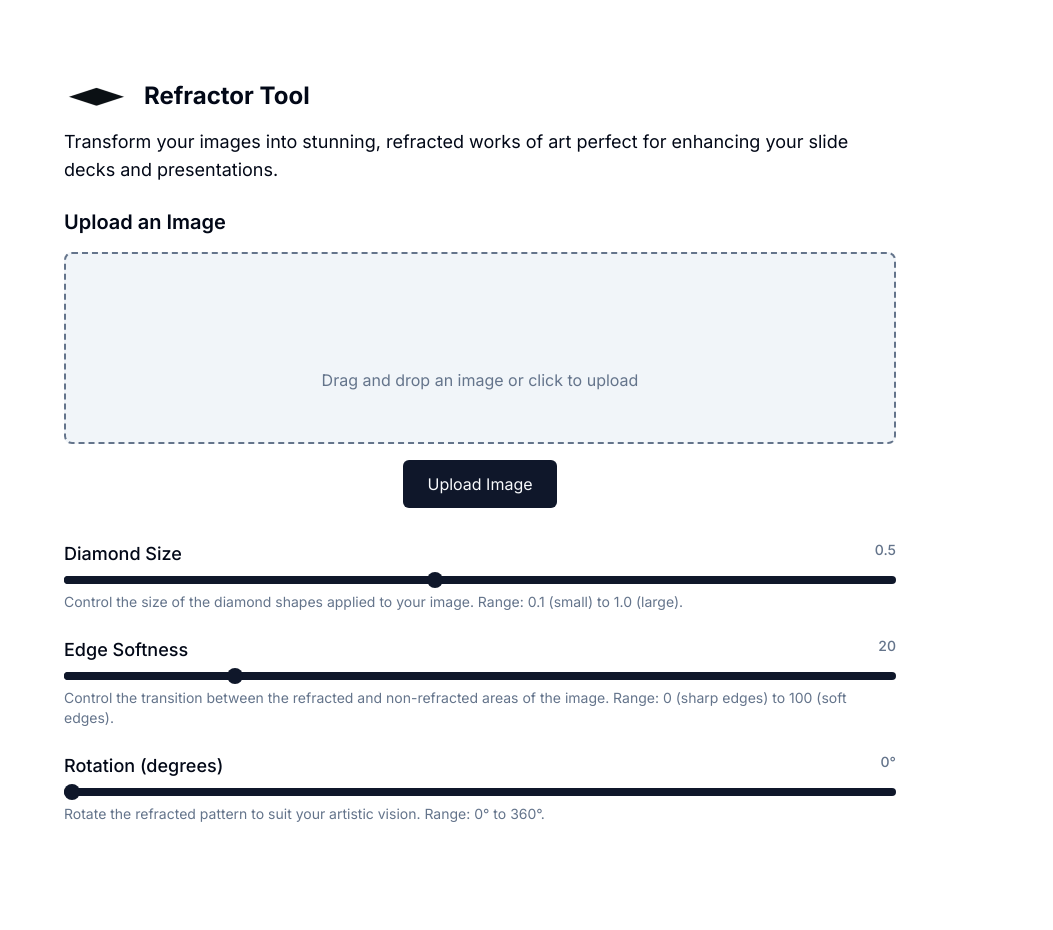
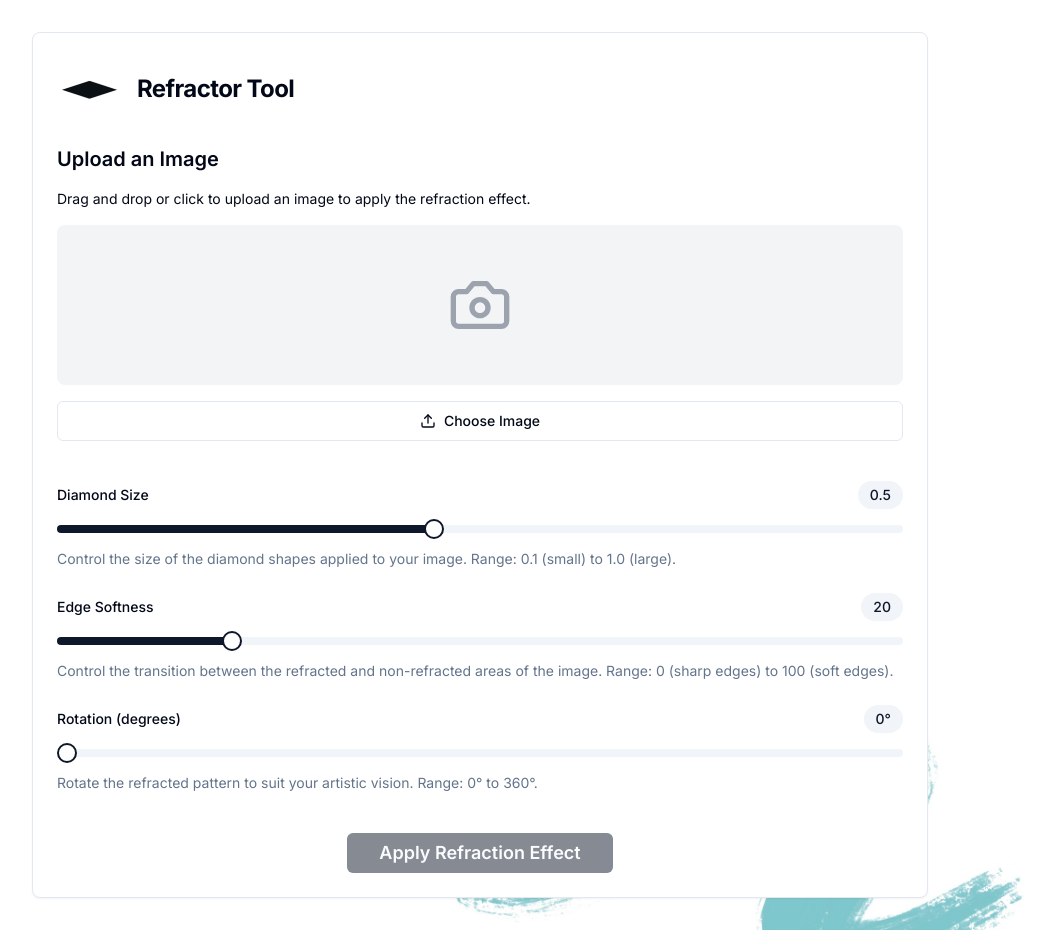
Before and after one commit to AISimplyExplained/distorted-img, a Next.js app: page / in a window 1280 px wide. Shown: the whole page, without its empty margins (160-1213 px from the left). Before the commit the page ends 888 px from the top, so only its background shows below. Built offline with nearby package versions, Linux system fonts and the light colour scheme.

Commit message:
final tweak #2

```diff
--- a/package.json
+++ b/package.json
@@ -9,6 +9,7 @@
     "lint": "next lint"
   },
   "dependencies": {
+    "@radix-ui/react-alert-dialog": "^1.1.1",
     "@radix-ui/react-label": "^2.1.0",
     "@radix-ui/react-slider": "^1.2.0",
     "@radix-ui/react-slot": "^1.1.0",
--- a/src/app/layout.tsx
+++ b/src/app/layout.tsx
@@ -16,7 +16,16 @@ export default function RootLayout({
 }>) {
   return (
     <html lang="en">
-      <body className={inter.className}>{children}</body>
+      <body className={inter.className}
+        style={{
+          backgroundImage: "url('/bg.jpg')", // Replace with your image path
+          backgroundSize: 'cover',
+          backgroundPosition: 'center',
+          backgroundRepeat: 'no-repeat',
+          backgroundAttachment: 'fixed',
+          minHeight: '100vh',
+        }
+      }>{children}</body>
     </html>
   );
 }
--- a/src/app/page.tsx
+++ b/src/app/page.tsx
@@ -2,9 +2,14 @@
 import React, { useState, ChangeEvent, FormEvent } from 'react';
 import { Label } from "@/components/ui/label";
 import { Slider } from "@/components/ui/slider";
+import { Card, CardContent, CardHeader, CardTitle } from "@/components/ui/card";
+import { Button } from "@/components/ui/button";
+import { Input } from "@/components/ui/input";
+import { AlertDialog, AlertDialogAction, AlertDialogContent, AlertDialogDescription, AlertDialogFooter, AlertDialogHeader, AlertDialogTitle, AlertDialogTrigger } from "@/components/ui/alert-dialog";
+import { Camera, Download, Upload, X } from "lucide-react";
 import imageCompression from 'browser-image-compression';
 
-const Home = () => {
+const RefractorTool: React.FC = () => {
   const [selectedFile, setSelectedFile] = useState<File | null>(null);
   const [diamondSize, setDiamondSize] = useState<number>(0.5);
   const [edgeSoftness, setEdgeSoftness] = useState<number>(20);
@@ -12,6 +17,8 @@ const Home = () => {
   const [resultImage, setResultImage] = useState<string | null>(null);
   const [loading, setLoading] = useState(false);
   const [error, setError] = useState<string | null>(null);
+  const [previewImage, setPreviewImage] = useState<string | null>(null);
+  const fileInputRef = React.useRef<HTMLInputElement>(null);
 
   const handleFileChange = async (event: ChangeEvent<HTMLInputElement>) => {
     if (event.target.files) {
@@ -26,6 +33,7 @@ const Home = () => {
         const compressedFile = await imageCompression(file, options);
         setSelectedFile(compressedFile);
         setResultImage(null);
+        setPreviewImage(URL.createObjectURL(compressedFile));
       } catch (error) {
         console.error('Error compressing image:', error);
         setError('Failed to compress the image. Please try again.');
@@ -90,84 +98,105 @@ const Home = () => {
     }
   };
 
+  const removeImage = (): void => {
+    setPreviewImage(null);
+    setSelectedFile(null);
+    if (fileInputRef.current) {
+      fileInputRef.current.value = "";
+    }
+  };
+
   return (
-    <div className="flex flex-col items-center justify-center min-h-screen bg-background p-8">
-      <div className="max-w-4xl w-full p-8 bg-card rounded-lg">
+    <Card className="w-full max-w-4xl mx-auto my-8">
+      <CardHeader className="pb-6">
         <div className="flex items-center space-x-4">
           <img
             src="dlogo.png"
             alt="Logo Creator"
             className="w-16 h-16 object-contain"
           />
-          <p className="text-2xl font-bold">
+          <CardTitle className="text-2xl font-bold">
             Refractor Tool
+          </CardTitle>
+        </div>
+      </CardHeader>
+      <CardContent className="space-y-10">
+        <div className="mb-10">
+          <h2 className="text-xl font-semibold mb-4">Upload an Image</h2>
+          <div className="flex flex-col md:flex-row gap-8">
+            <div className="flex-1 space-y-4">
+              <p className="text-sm">
+                Drag and drop or click to upload an image to apply the refraction effect.
               </p>
+              <div className="w-full h-40 bg-gray-100 rounded-lg flex items-center justify-center">
+                {previewImage ? (
+                  <div className="relative w-full h-full">
+                    <img
+                      src={previewImage}
+                      alt="Uploaded preview"
+                      className="w-full h-full object-cover rounded-lg"
+                    />
+                    <Button
+                      variant="outline"
+                      size="icon"
+                      onClick={removeImage}
+                      className="absolute top-2 right-2 z-10 rounded-full bg-background border border-input h-6 w-6 p-0"
+                    >
+                      <X className="h-3 w-3" />
+                    </Button>
                   </div>
-
-        <p className="text-lg mb-6 text-card-foreground">
-          Transform your images into stunning, refracted works of art perfect for enhancing your slide decks and
-          presentations.
-        </p>
-
-        <form onSubmit={handleSubmit} className="space-y-8">
-          <div className="flex flex-col gap-6 md:flex-row">
-            <div className="flex-1">
-              <h2 className="text-xl font-semibold mb-4">Upload an Image</h2>
-              {!selectedFile && !resultImage && (
-                  <div
-                      className="flex flex-col items-center justify-center w-full h-48 bg-muted rounded-lg p-4 border-2 border-dashed border-muted-foreground">
-                    <div className="w-12 h-12 text-muted-foreground mb-4">
-                      {/* You can add an upload icon here */}
+                ) : (
+                  <Camera className="h-16 w-16 text-gray-400" />
+                )}
               </div>
-                    <p className="text-center text-muted-foreground">Drag and drop an image or click to upload</p>
-                  </div>
-              )}
-              {selectedFile && !resultImage && (
-                  <div className="relative w-full h-48 overflow-hidden rounded-lg">
-                    <img
-                        src={URL.createObjectURL(selectedFile)}
-                        alt="Uploaded Image"
-                        className="w-full h-full object-cover"
+              <Button
+                onClick={() => fileInputRef.current?.click()}
+                className="w-full text-sm"
+                variant="outline"
+              >
+                <Upload className="mr-2 h-4 w-4" />
+                Choose Image
+              </Button>
+              <Input
+                id="image-upload"
+                ref={fileInputRef}
+                type="file"
+                accept="image/*"
+                onChange={handleFileChange}
+                className="hidden"
               />
             </div>
-              )}
-              <div className="mt-4 flex justify-center">
-                <label
-                    htmlFor="image-upload"
-                    className="inline-flex items-center justify-center px-6 py-3 bg-primary text-primary-foreground rounded-md cursor-pointer hover:bg-primary/90 transition-colors text-center"
-                >
-                  Upload Image
-                </label>
-                <input id="image-upload" type="file" accept="image/*" className="hidden" onChange={handleFileChange}/>
-              </div>
-            </div>
-
             {resultImage && (
-                <div className="flex-1">
-                  <h2 className="text-xl font-semibold mb-4">Result Image</h2>
-                  <div className="relative w-full h-48 overflow-hidden rounded-lg">
+              <div className="flex-1 space-y-4">
+                <h3 className="text-lg font-medium">Result Image</h3>
+                <div className="relative w-full h-40 overflow-hidden rounded-lg">
                   <img
                     src={resultImage}
                     alt="Processed Image"
                     className="w-full h-full object-cover"
                   />
                 </div>
-                  <button
+                <Button
                   onClick={handleDownload}
-                      className="mt-4 px-6 py-3 bg-primary text-primary-foreground rounded-md hover:bg-primary/90 transition-colors"
+                  className="w-full text-sm"
                 >
-                    Download Image
-                  </button>
+                  <Download className="mr-2 h-4 w-4" /> Download Image
+                </Button>
               </div>
             )}
           </div>
+        </div>
 
-          <div className="space-y-6">
-            <div>
-              <Label htmlFor="diamond_size" className="flex justify-between text-lg mb-2">
+        <div className="space-y-6 mb-10">
+          <div className="space-y-4">
+            <div className="flex justify-between items-center">
+              <Label htmlFor="diamond_size" className="text-sm font-medium">
                 Diamond Size
-                <span className="text-sm text-muted-foreground">{diamondSize.toFixed(1)}</span>
               </Label>
+              <span className="text-sm font-medium bg-secondary text-secondary-foreground px-3 py-1 rounded-full">
+                {diamondSize.toFixed(1)}
+              </span>
+            </div>
             <Slider
               id="diamond_size"
               min={0.1}
@@ -175,18 +204,22 @@ const Home = () => {
               step={0.1}
               value={[diamondSize]}
               onValueChange={handleDiamondSizeChange}
-                  className="[&>span:first-child]:h-2 [&>span:first-child]:bg-primary [&_[role=slider]]:bg-primary [&_[role=slider]]:w-4 [&_[role=slider]]:h-4 [&_[role=slider]]:border-0 [&>span:first-child_span]:bg-primary [&_[role=slider]:focus-visible]:ring-0 [&_[role=slider]:focus-visible]:ring-offset-0 [&_[role=slider]:focus-visible]:scale-105 [&_[role=slider]:focus-visible]:transition-transform"
+              className="w-full"
             />
-              <p className="text-sm text-muted-foreground mt-2">
+            <p className="text-sm text-muted-foreground">
               Control the size of the diamond shapes applied to your image. Range: 0.1 (small) to 1.0 (large).
             </p>
           </div>
 
-            <div>
-              <Label htmlFor="edge_softness" className="flex justify-between text-lg mb-2">
+          <div className="space-y-4">
+            <div className="flex justify-between items-center">
+              <Label htmlFor="edge_softness" className="text-sm font-medium">
                 Edge Softness
-                <span className="text-sm text-muted-foreground">{edgeSoftness}</span>
               </Label>
+              <span className="text-sm font-medium bg-secondary text-secondary-foreground px-3 py-1 rounded-full">
+                {edgeSoftness}
+              </span>
+            </div>
             <Slider
               id="edge_softness"
               min={0}
@@ -194,19 +227,22 @@ const Home = () => {
               step={5}
               value={[edgeSoftness]}
               onValueChange={handleEdgeSoftnessChange}
-                  className="[&>span:first-child]:h-2 [&>span:first-child]:bg-primary [&_[role=slider]]:bg-primary [&_[role=slider]]:w-4 [&_[role=slider]]:h-4 [&_[role=slider]]:border-0 [&>span:first-child_span]:bg-primary [&_[role=slider]:focus-visible]:ring-0 [&_[role=slider]:focus-visible]:ring-offset-0 [&_[role=slider]:focus-visible]:scale-105 [&_[role=slider]:focus-visible]:transition-transform"
+              className="w-full"
             />
-              <p className="text-sm text-muted-foreground mt-2">
-                Control the transition between the refracted and non-refracted areas of the image. Range: 0 (sharp
-                edges) to 100 (soft edges).
+            <p className="text-sm text-muted-foreground">
+              Control the transition between the refracted and non-refracted areas of the image. Range: 0 (sharp edges) to 100 (soft edges).
             </p>
           </div>
 
-            <div>
-              <Label htmlFor="rotation" className="flex justify-between text-lg mb-2">
+          <div className="space-y-4">
+            <div className="flex justify-between items-center">
+              <Label htmlFor="rotation" className="text-sm font-medium">
                 Rotation (degrees)
-                <span className="text-sm text-muted-foreground">{rotation}°</span>
               </Label>
+              <span className="text-sm font-medium bg-secondary text-secondary-foreground px-3 py-1 rounded-full">
+                {rotation}°
+              </span>
+            </div>
             <Slider
               id="rotation"
               min={0}
@@ -214,35 +250,46 @@ const Home = () => {
               step={15}
               value={[rotation]}
               onValueChange={handleRotationChange}
-                  className="[&>span:first-child]:h-2 [&>span:first-child]:bg-primary [&_[role=slider]]:bg-primary [&_[role=slider]]:w-4 [&_[role=slider]]:h-4 [&_[role=slider]]:border-0 [&>span:first-child_span]:bg-primary [&_[role=slider]:focus-visible]:ring-0 [&_[role=slider]:focus-visible]:ring-offset-0 [&_[role=slider]:focus-visible]:scale-105 [&_[role=slider]:focus-visible]:transition-transform"
+              className="w-full"
             />
-              <p className="text-sm text-muted-foreground mt-2">
+            <p className="text-sm text-muted-foreground">
               Rotate the refracted pattern to suit your artistic vision. Range: 0° to 360°.
             </p>
           </div>
         </div>
 
-          {selectedFile && (
         <div className="flex justify-center">
-                <button
-                    type="submit"
-                    className="px-8 py-4 bg-primary text-primary-foreground rounded-md hover:bg-primary/90 transition-colors text-lg font-semibold"
-                    disabled={loading}
+          <AlertDialog>
+            <AlertDialogTrigger asChild>
+              <Button
+                className="px-8 py-4 text-lg font-semibold"
+                disabled={!selectedFile || loading}
               >
                 {loading ? "Processing..." : "Apply Refraction Effect"}
-                </button>
+              </Button>
+            </AlertDialogTrigger>
+            <AlertDialogContent>
+              <AlertDialogHeader>
+                <AlertDialogTitle>Apply Refraction Effect</AlertDialogTitle>
+                <AlertDialogDescription>
+                  Are you sure you want to apply the refraction effect with the current settings?
+                </AlertDialogDescription>
+              </AlertDialogHeader>
+              <AlertDialogFooter>
+                <AlertDialogAction onClick={handleSubmit}>Apply</AlertDialogAction>
+              </AlertDialogFooter>
+            </AlertDialogContent>
+          </AlertDialog>
         </div>
-          )}
-        </form>
 
         {error && (
           <div className="mt-6 text-red-500">
             <p>{error}</p>
           </div>
         )}
-      </div>
-    </div>
+      </CardContent>
+    </Card>
   );
 };
 
-export default Home;
+export default RefractorTool;
--- /dev/null
+++ b/src/components/ui/alert-dialog.tsx
@@ -0,0 +1,141 @@
+"use client"
+
+import * as React from "react"
+import * as AlertDialogPrimitive from "@radix-ui/react-alert-dialog"
+
+import { cn } from "@/lib/utils"
+import { buttonVariants } from "@/components/ui/button"
+
+const AlertDialog = AlertDialogPrimitive.Root
+
+const AlertDialogTrigger = AlertDialogPrimitive.Trigger
+
+const AlertDialogPortal = AlertDialogPrimitive.Portal
+
+const AlertDialogOverlay = React.forwardRef<
+  React.ElementRef<typeof AlertDialogPrimitive.Overlay>,
+  React.ComponentPropsWithoutRef<typeof AlertDialogPrimitive.Overlay>
+>(({ className, ...props }, ref) => (
+  <AlertDialogPrimitive.Overlay
+    className={cn(
+      "fixed inset-0 z-50 bg-black/80  data-[state=open]:animate-in data-[state=closed]:animate-out data-[state=closed]:fade-out-0 data-[state=open]:fade-in-0",
+      className
+    )}
+    {...props}
+    ref={ref}
+  />
+))
+AlertDialogOverlay.displayName = AlertDialogPrimitive.Overlay.displayName
+
+const AlertDialogContent = React.forwardRef<
+  React.ElementRef<typeof AlertDialogPrimitive.Content>,
+  React.ComponentPropsWithoutRef<typeof AlertDialogPrimitive.Content>
+>(({ className, ...props }, ref) => (
+  <AlertDialogPortal>
+    <AlertDialogOverlay />
+    <AlertDialogPrimitive.Content
+      ref={ref}
+      className={cn(
+        "fixed left-[50%] top-[50%] z-50 grid w-full max-w-lg translate-x-[-50%] translate-y-[-50%] gap-4 border bg-background p-6 shadow-lg duration-200 data-[state=open]:animate-in data-[state=closed]:animate-out data-[state=closed]:fade-out-0 data-[state=open]:fade-in-0 data-[state=closed]:zoom-out-95 data-[state=open]:zoom-in-95 data-[state=closed]:slide-out-to-left-1/2 data-[state=closed]:slide-out-to-top-[48%] data-[state=open]:slide-in-from-left-1/2 data-[state=open]:slide-in-from-top-[48%] sm:rounded-lg",
+        className
+      )}
+      {...props}
+    />
+  </AlertDialogPortal>
+))
+AlertDialogContent.displayName = AlertDialogPrimitive.Content.displayName
+
+const AlertDialogHeader = ({
+  className,
+  ...props
+}: React.HTMLAttributes<HTMLDivElement>) => (
+  <div
+    className={cn(
+      "flex flex-col space-y-2 text-center sm:text-left",
+      className
+    )}
+    {...props}
+  />
+)
+AlertDialogHeader.displayName = "AlertDialogHeader"
+
+const AlertDialogFooter = ({
+  className,
+  ...props
+}: React.HTMLAttributes<HTMLDivElement>) => (
+  <div
+    className={cn(
+      "flex flex-col-reverse sm:flex-row sm:justify-end sm:space-x-2",
+      className
+    )}
+    {...props}
+  />
+)
+AlertDialogFooter.displayName = "AlertDialogFooter"
+
+const AlertDialogTitle = React.forwardRef<
+  React.ElementRef<typeof AlertDialogPrimitive.Title>,
+  React.ComponentPropsWithoutRef<typeof AlertDialogPrimitive.Title>
+>(({ className, ...props }, ref) => (
+  <AlertDialogPrimitive.Title
+    ref={ref}
+    className={cn("text-lg font-semibold", className)}
+    {...props}
+  />
+))
+AlertDialogTitle.displayName = AlertDialogPrimitive.Title.displayName
+
+const AlertDialogDescription = React.forwardRef<
+  React.ElementRef<typeof AlertDialogPrimitive.Description>,
+  React.ComponentPropsWithoutRef<typeof AlertDialogPrimitive.Description>
+>(({ className, ...props }, ref) => (
+  <AlertDialogPrimitive.Description
+    ref={ref}
+    className={cn("text-sm text-muted-foreground", className)}
+    {...props}
+  />
+))
+AlertDialogDescription.displayName =
+  AlertDialogPrimitive.Description.displayName
+
+const AlertDialogAction = React.forwardRef<
+  React.ElementRef<typeof AlertDialogPrimitive.Action>,
+  React.ComponentPropsWithoutRef<typeof AlertDialogPrimitive.Action>
+>(({ className, ...props }, ref) => (
+  <AlertDialogPrimitive.Action
+    ref={ref}
+    className={cn(buttonVariants(), className)}
+    {...props}
+  />
+))
+AlertDialogAction.displayName = AlertDialogPrimitive.Action.displayName
+
+const AlertDialogCancel = React.forwardRef<
+  React.ElementRef<typeof AlertDialogPrimitive.Cancel>,
+  React.ComponentPropsWithoutRef<typeof AlertDialogPrimitive.Cancel>
+>(({ className, ...props }, ref) => (
+  <AlertDialogPrimitive.Cancel
+    ref={ref}
+    className={cn(
+      buttonVariants({ variant: "outline" }),
+      "mt-2 sm:mt-0",
+      className
+    )}
+    {...props}
+  />
+))
+AlertDialogCancel.displayName = AlertDialogPrimitive.Cancel.displayName
+
+export {
+  AlertDialog,
+  AlertDialogPortal,
+  AlertDialogOverlay,
+  AlertDialogTrigger,
+  AlertDialogContent,
+  AlertDialogHeader,
+  AlertDialogFooter,
+  AlertDialogTitle,
+  AlertDialogDescription,
+  AlertDialogAction,
+  AlertDialogCancel,
+}
```
Also changed, not shown: public/bg.jpg (added), 1 other file (tests, documents, lock files or other folders). Lines whose indentation alone changed are shown as unchanged.
